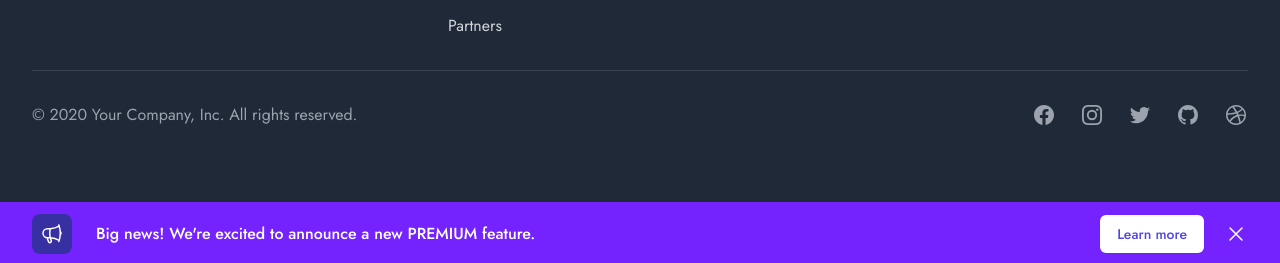
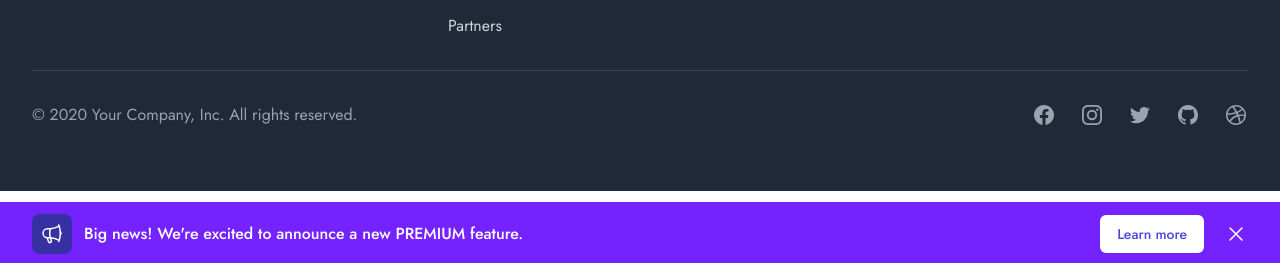
Before and after one commit to DogSoulDev/Shymu-2.0, a React (Create React App) app in the folder client/: page /dashboard in a window 1280 px wide. Shown: the part 534-797 px from the top of the page. Built offline with nearby package versions, Linux system fonts and the light colour scheme; no server answers; sample sign-in values are in the browser's storage.

Commit message:
footer fix

```diff
--- a/client/src/components/Footer/Footer.jsx
+++ b/client/src/components/Footer/Footer.jsx
@@ -1,6 +1,7 @@
 import { MegaphoneIcon, XMarkIcon } from "@heroicons/react/24/outline";
 import { NavLink } from "react-router-dom";
 import { isActiveStyles, isNotActiveStyles } from "../../utils/styles";
+import { useState } from "react";
 
 const navigation = {
 	solutions: [
@@ -92,6 +93,10 @@ const navigation = {
 	],
 };
 const Footer = () => {
+	const [open, setOpen] = useState(true);
+	const handleClosed = () => {
+		setOpen(false);
+	};
 	return (
 		<>
 			<footer
@@ -203,7 +208,7 @@ const Footer = () => {
 							</form>
 						</div>
 					</div>
-					<div className='mt-8 border-t border-gray-700 pb-8 pt-8 md:flex md:items-center md:justify-between'>
+					<div className='mt-8 border-t border-gray-700 pt-8 md:flex md:items-center md:justify-between'>
 						<div className='flex space-x-6 md:order-2'>
 							{navigation.social.map((item) => (
 								<a
@@ -222,6 +227,7 @@ const Footer = () => {
 					</div>
 				</div>
 				<div className='fixed inset-x-0 bottom-0'>
+					{open && (
 						<div className='bg-Purpple'>
 							<div className='mx-auto max-w-7xl py-3 px-3 sm:px-6 lg:px-8'>
 								<div className='flex flex-wrap items-center justify-between'>
@@ -232,12 +238,13 @@ const Footer = () => {
 												aria-hidden='true'
 											/>
 										</span>
-									<p className='ml-6 truncate font-medium text-white'>
+										<p className='ml-3 truncate font-medium text-white'>
 											<span className='md:hidden'>
 												We announced a new product!
 											</span>
 											<span className='hidden md:inline'>
-											Big news! We're excited to announce a new PREMIUM feature.
+												Big news! We're excited to announce a new PREMIUM
+												feature.
 											</span>
 										</p>
 									</div>
@@ -259,6 +266,7 @@ const Footer = () => {
 									<div className='order-2 flex-shrink-0 sm:order-3 sm:ml-3'>
 										<button
 											type='button'
+											onClick={handleClosed}
 											className='-mr-1 flex rounded-md p-2 hover:bg-indigo-500 focus:outline-none focus:ring-2 focus:ring-white sm:-mr-2'
 										>
 											<span className='sr-only'>Dismiss</span>
@@ -267,10 +275,11 @@ const Footer = () => {
 												aria-hidden='true'
 											/>
 										</button>
-								</div>{" "}
 									</div>
 								</div>
 							</div>
+						</div>
+					)}
 				</div>
 			</footer>
 		</>
```
Lines whose indentation alone changed are shown as unchanged.
